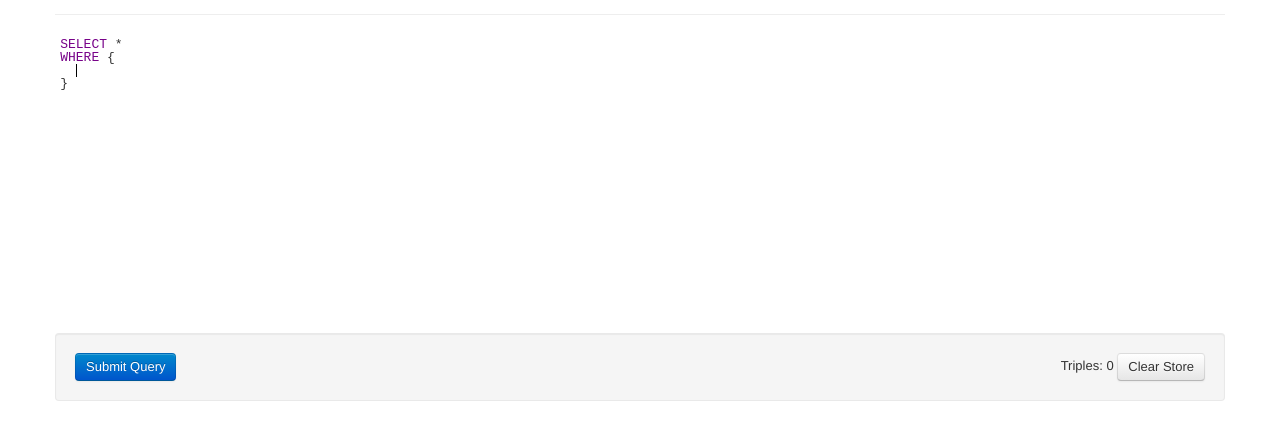
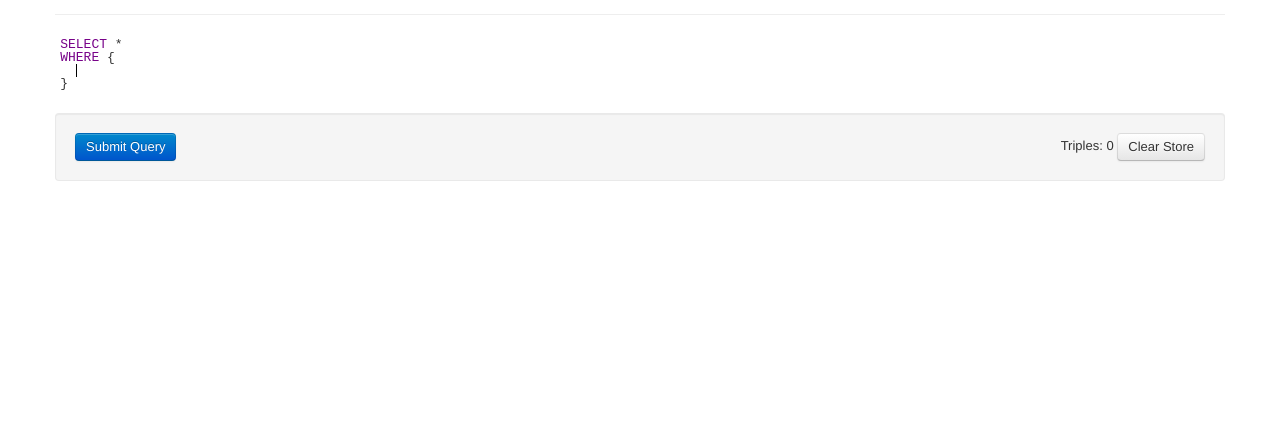
Before and after one commit to agrueneberg/Sparqling, a browser extension: page main.html in a window 1280 px wide. Shown: the part 51-490 px from the top of the page. Drawn offline with Linux system fonts and the light colour scheme.

Commit message:
Autoresize editor.

```diff
--- a/stylesheets/main.css
+++ b/stylesheets/main.css
@@ -7,6 +7,14 @@
 .table-fixed {
     table-layout: fixed;
 }
+.CodeMirror {
+    margin-bottom: 18px;
+}
+.CodeMirror-scroll {
+    height: auto;
+    overflow-y: hidden;
+    overflow-x: auto;
+}
 .store {
     float: right;
 }
```
